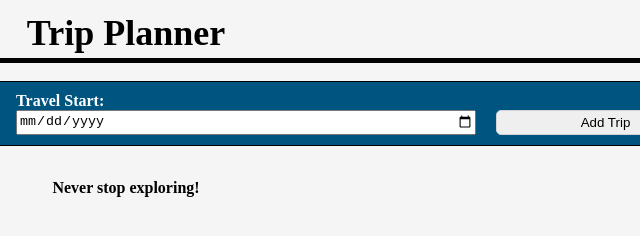
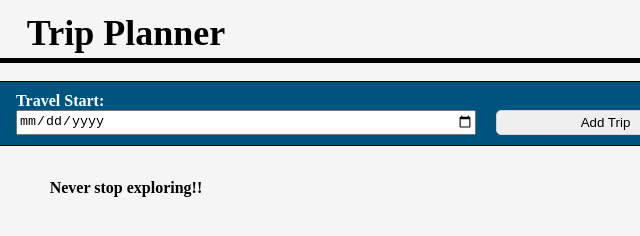
Before and after one commit to wesley-strange/Front-End-Nanodegree-Capstone, a website built with webpack: page src/client/views/index.html in a window 1280 px wide. Shown: the full height of the page, 514-1154 px from the left. Built offline with nearby package versions, Linux system fonts and the light colour scheme.

```diff
--- a/src/client/views/index.html
+++ b/src/client/views/index.html
@@ -30,7 +30,7 @@
             </section>
         </main>
         <footer class="footer box">
-            <h3>Never stop exploring!</h3>
+            <h3>Never stop exploring!!</h3>
         </footer>
     </div>
     <script>
```
